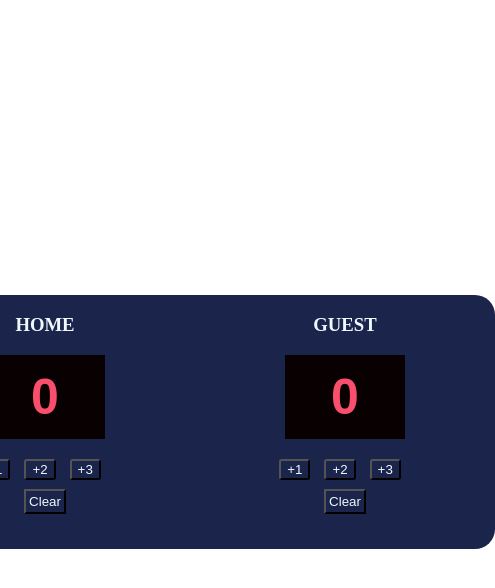
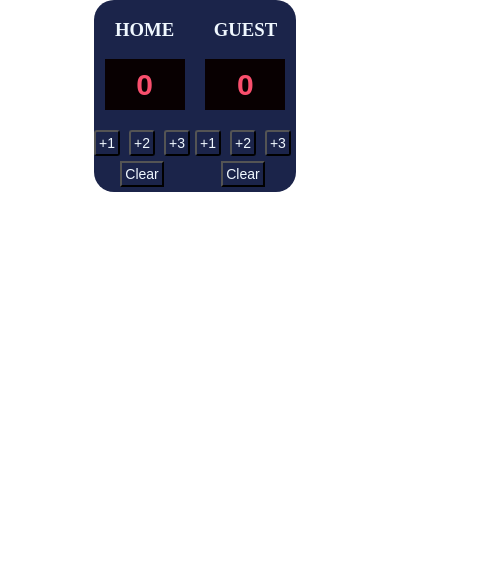
Before and after one commit to shifanthjasim/BaseBallScoreBoard, a plain HTML site: page index.html in a window 390 px wide. Shown: the whole page, 495 px wide, since content can reach past the window. Drawn offline with Linux system fonts and the light colour scheme; a web font is replaced by a local one.

Commit message:
Add files via upload

```diff
--- a/index.css
+++ b/index.css
@@ -111,3 +111,41 @@ body {
     background-color: rgba(255, 255, 255, 0.993); /* Slightly visible background on hover */
     color: #080001;
 }
+
+/* Media Queries for responsiveness */
+@media (max-width: 768px) {
+    .container {
+      flex-direction: column;
+      height: auto;
+    }
+
+    .main_hm, .main_gs {
+      width: 80%;
+      height: auto;
+    }
+
+    #home-Sc, #guest-Gs {
+      font-size: 40px;
+      width: 100px;
+      height: 8vh;
+    }
+
+    #homebtn button, #guestbtn button, #clrbtn {
+      margin-right: 5px;
+      margin-bottom: 5px;
+      padding: 5px;
+    }
+  }
+
+  @media (max-width: 480px) {
+    #home-Sc, #guest-Gs {
+      font-size: 30px;
+      width: 80px;
+      height: 6vh;
+    }
+
+    #homebtn button, #guestbtn button, #clrbtn {
+      font-size: 14px;
+      padding: 3px;
+    }
+  }
```
